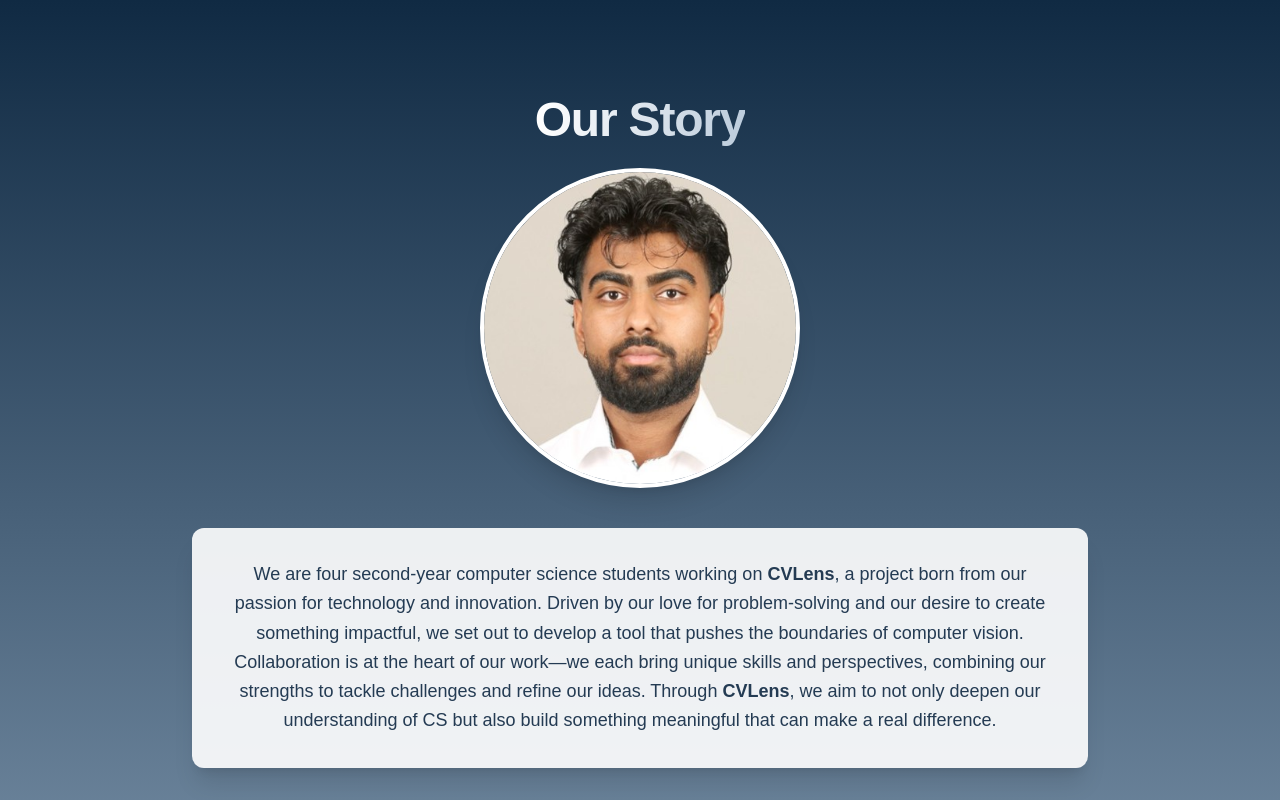
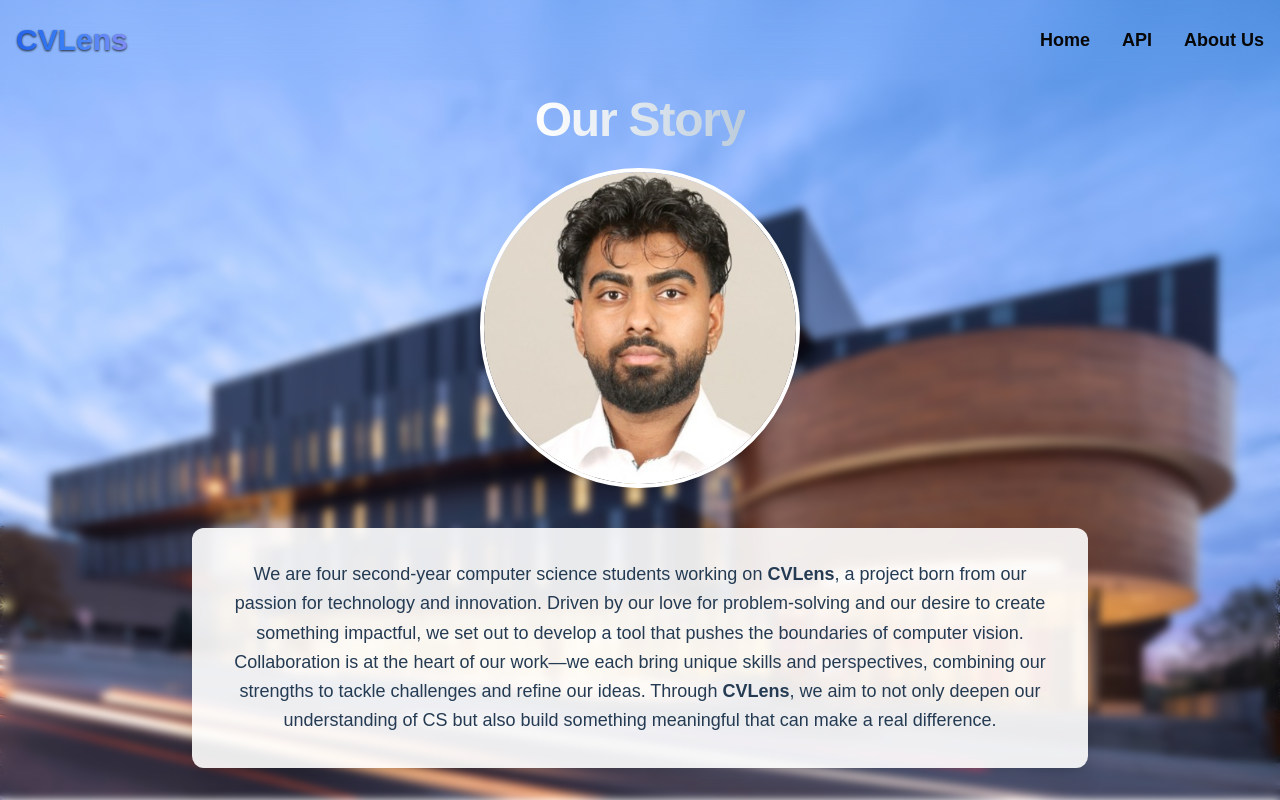
Before and after one commit to TaseskiCS/CVLens, a Next.js app in the folder cvlens-frontend/: page /about-us in a window 1280 px wide. Shown: the top 800 px of the page. Built offline with nearby package versions, Linux system fonts and the light colour scheme.

Commit message:
update: added wlu bg to about-us

```diff
--- a/cvlens-frontend/app/about-us/page.jsx
+++ b/cvlens-frontend/app/about-us/page.jsx
@@ -3,6 +3,7 @@ import { motion } from "framer-motion"
 import { Github, Linkedin, ExternalLink } from "lucide-react"
 import Link from "next/link"
 import Image from "next/image"
+import NavBar from "../components/Navbar/NavBar"
 
 // Animation variants
 const fadeIn = {
@@ -123,9 +124,11 @@ export default function AboutUs() {
   ]
 
   return (
-    <div className="min-h-screen bg-gradient-to-b from-navy-900 via-navy-400 to-white">
+    <>
+      <NavBar/>
+      <div className="min-h-screen bg-[url('/images/wlu.jpg')] h-32 bg-cover  bg-center">
       {/* Header */}
-      <motion.header initial="hidden" animate="visible" variants={staggerContainer} className="text-center py-24 px-4">
+      <motion.header initial="hidden" animate="visible" variants={staggerContainer} className="backdrop-blur-sm text-center py-24 px-4">
         <motion.div variants={fadeIn}>
           <h1 className="text-5xl font-bold text-white mb-6 tracking-tight">
             <span className="bg-clip-text text-transparent bg-gradient-to-r from-white to-navy-200">Our Story</span>
@@ -223,5 +226,9 @@ export default function AboutUs() {
       </motion.section>
 
     </div>
+
+
+    </>
+
   )
 }
```
Also changed, not shown: cvlens-frontend/public/images/wlu.jpg (added).
